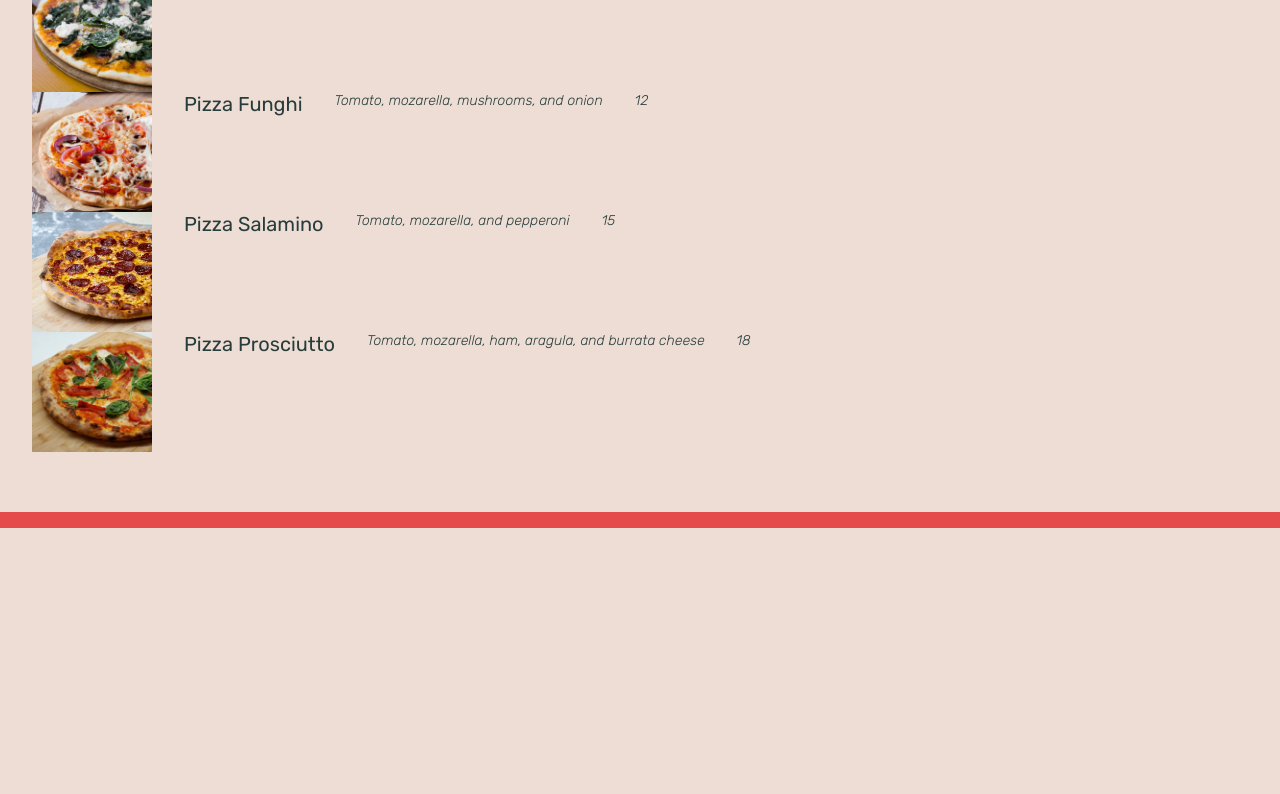
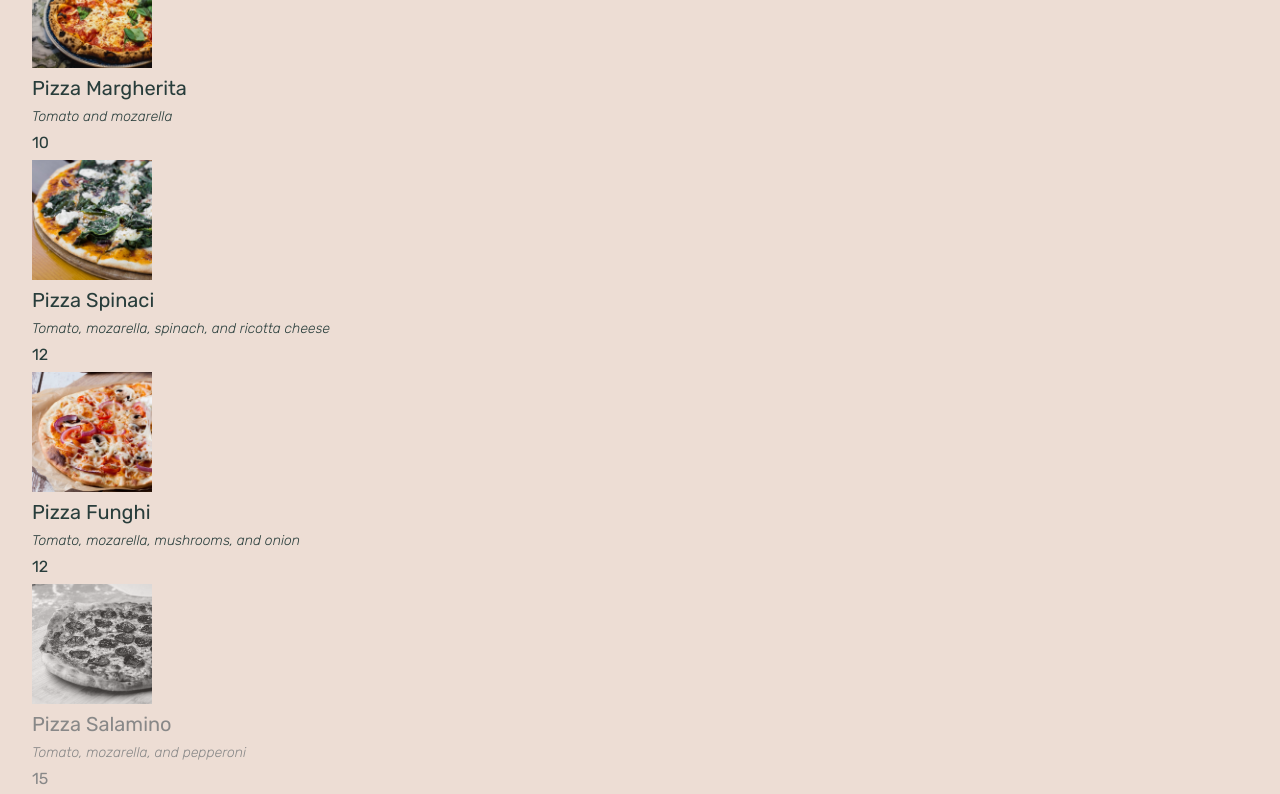
Before and after one commit to ritabradley/pizza-menu, a React (Create React App) app: page / in a window 1280 px wide. Shown: the part 300-1094 px from the top of the page. Before the commit the page ends 828 px from the top, so only its background shows below. Built offline with nearby package versions, Linux system fonts and the light colour scheme.

Commit message:
add conditional rendering for sold out pizza

```diff
--- a/src/components/Pizza.js
+++ b/src/components/Pizza.js
@@ -1,14 +1,27 @@
 import { pizzaData } from '../data';
 
 function Pizza() {
-  return pizzaData.map((pizza) => (
-    <div className='pizza' key={pizza.name}>
-      <img src={pizza.photoName} alt={pizza.name} />
-      <h3>{pizza.name}</h3>
-      <p>{pizza.ingredients}</p>
-      <p>{pizza.price}</p>
-    </div>
-  ));
+  return pizzaData.map((pizza) =>
+    pizza.soldOut ? (
+      <div className='pizza sold-out' key={pizza.name}>
+        <div>
+          <img src={pizza.photoName} alt={pizza.name} />
+          <h3>{pizza.name}</h3>
+          <p>{pizza.ingredients}</p>
+          <span>{pizza.price}</span>
+        </div>
+      </div>
+    ) : (
+      <div className='pizza' key={pizza.name}>
+        <div>
+          <img src={pizza.photoName} alt={pizza.name} />
+          <h3>{pizza.name}</h3>
+          <p>{pizza.ingredients}</p>
+          <span>{pizza.price}</span>
+        </div>
+      </div>
+    )
+  );
 }
 
 export default Pizza;
```
